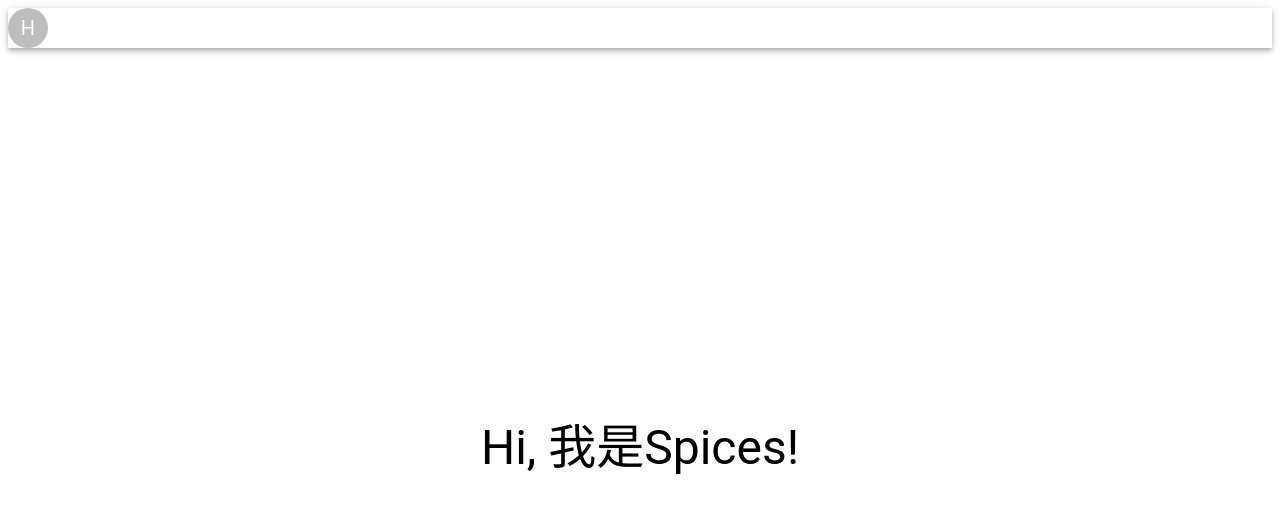
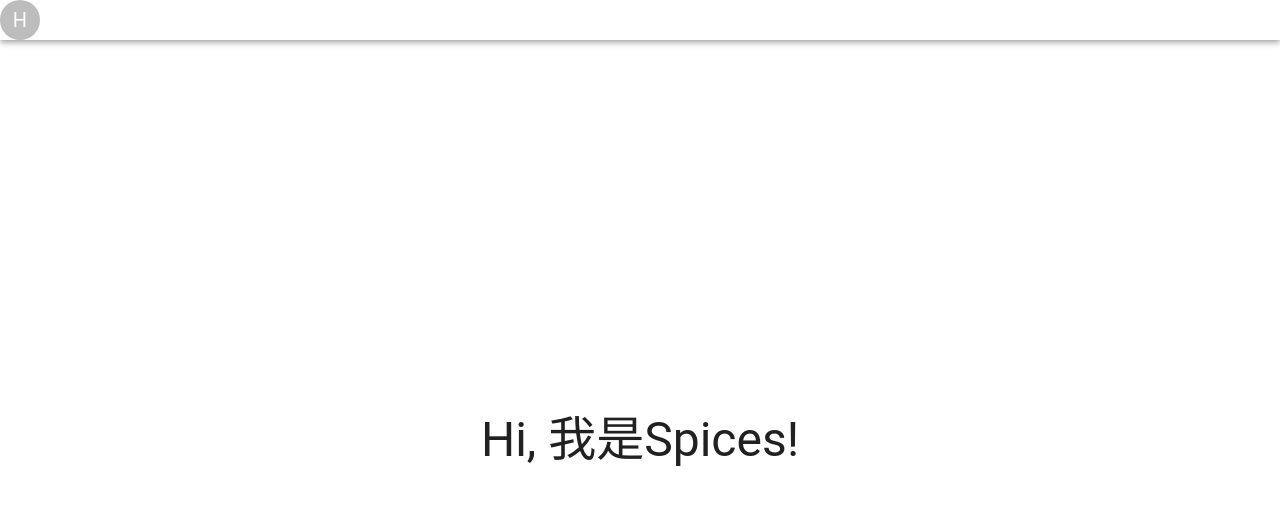
Before and after one commit to Spiceses/personal-blog, a React app in the folder client/: page / in a window 1280 px wide. Shown: the top 512 px of the page. Built offline with nearby package versions, Linux system fonts and the light colour scheme.

Commit message:
创建mui主题配置

```diff
--- a/client/src/index.tsx
+++ b/client/src/index.tsx
@@ -1,7 +1,10 @@
 import React from "react";
 import ReactDOM from "react-dom/client";
 import { BrowserRouter } from "react-router-dom";
+import { CssBaseline, ThemeProvider } from "@mui/material";
+
 import App from "./App.tsx";
+import theme from "./theme.ts";
 
 // 获取 HTML 中的 root 元素
 const rootElement = document.querySelector("#root");
@@ -10,11 +13,14 @@
 if (rootElement) {
   const root = ReactDOM.createRoot(rootElement);
   root.render(
-    <BrowserRouter>
-      <React.StrictMode>
-        <App />
-      </React.StrictMode>
-    </BrowserRouter>
+    <React.StrictMode>
+      <ThemeProvider theme={theme}>
+        <CssBaseline />
+        <BrowserRouter>
+          <App />
+        </BrowserRouter>
+      </ThemeProvider>
+    </React.StrictMode>
   );
 } else {
   console.error(
--- /dev/null
+++ b/client/src/theme.ts
@@ -0,0 +1,16 @@
+import { createTheme } from "@mui/material";
+
+const theme = createTheme({
+  components: {
+    MuiCssBaseline: {
+      styleOverrides: {
+        body: {
+          margin: 0,
+          padding: 0,
+        },
+      },
+    },
+  },
+});
+
+export default theme;
```
